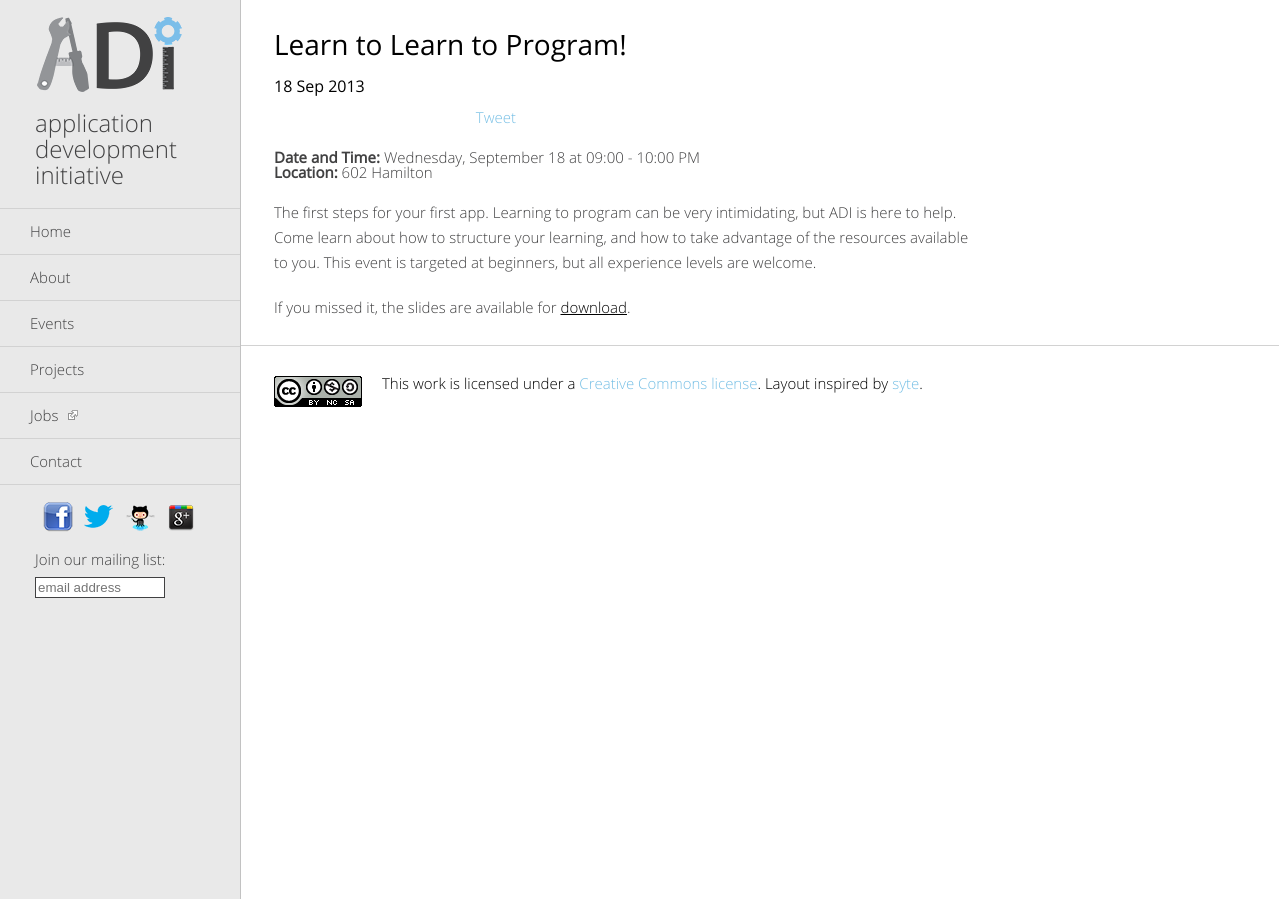
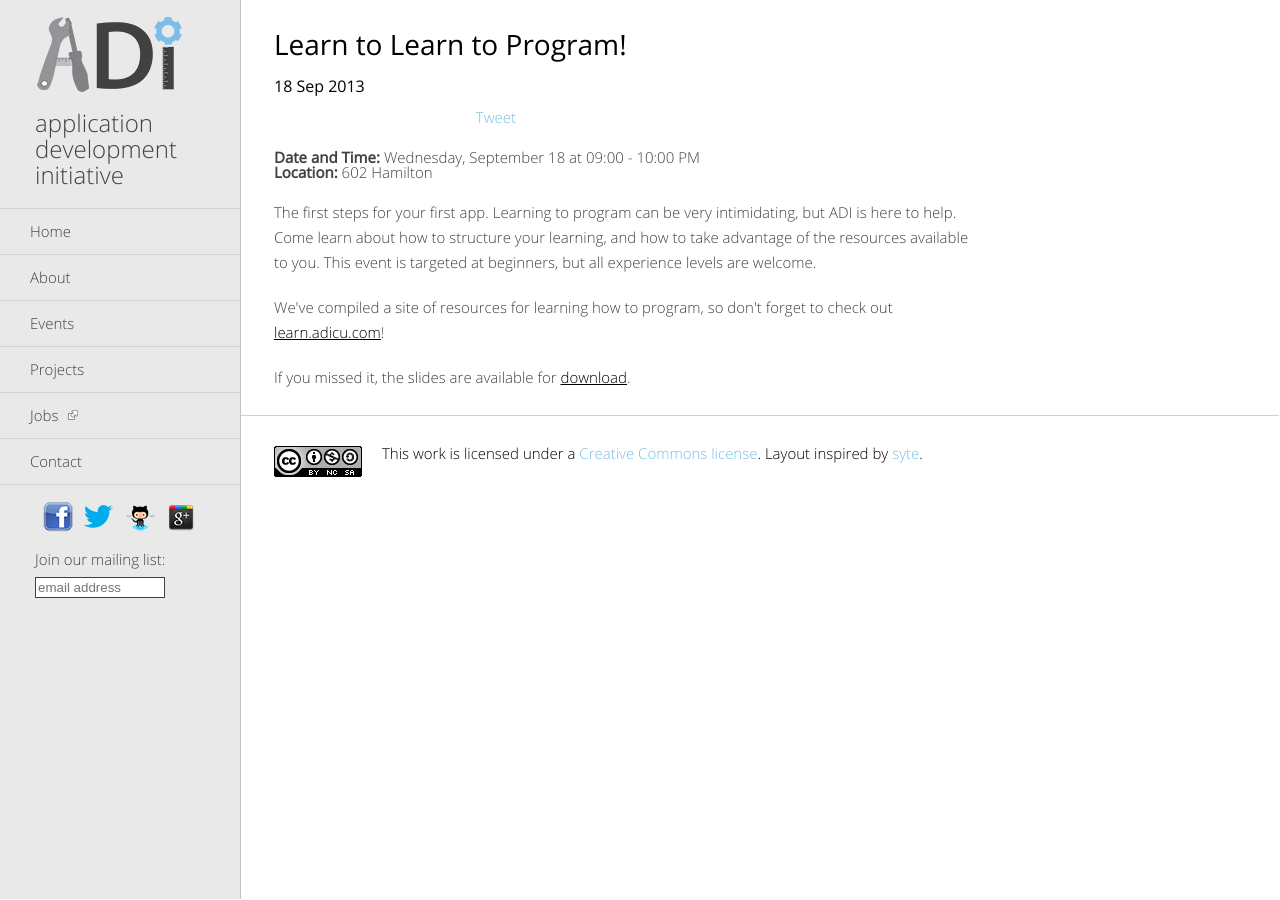
Before and after one commit to adicu/adicu.github.com-dep, a Jekyll site: the page built from _posts/2013-09-18-learn-to-learn-to-program.html, in a window 1280 px wide. Built offline with Jekyll 4.4.1, drawn with Linux system fonts in a browser that asks for light colours; nearby versions of some CDN libraries; comment, search, counter and statistics services are not loaded.

Commit message:
add learn.adicu.com to post

```diff
--- a/_posts/2013-09-18-learn-to-learn-to-program.html
+++ b/_posts/2013-09-18-learn-to-learn-to-program.html
@@ -18,6 +18,11 @@ event_location: 602 Hamilton
 <div class="event-description">
 <p>The first steps for your first app.  Learning to program can be very intimidating, but ADI is here to help.  Come learn about how to structure your learning, and how to take advantage of the resources available to you.  This event is targeted at beginners, but all experience levels are welcome.</p>
 
+<p>We've compiled a site of resources for learning how to program, so don't forget to check out
+	<a target="_blank" href="http://learn.adicu.com">learn.adicu.com</a>!
+</p>
+
 <p>If you missed it, the slides are available for <a href="static/files/Learn-to-Learn-to-Program.pdf">download</a>.</p>
 
+
 </div>
```
